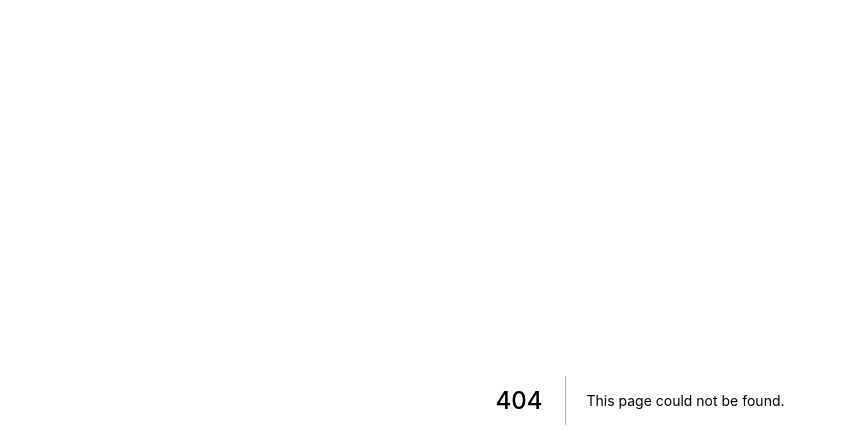
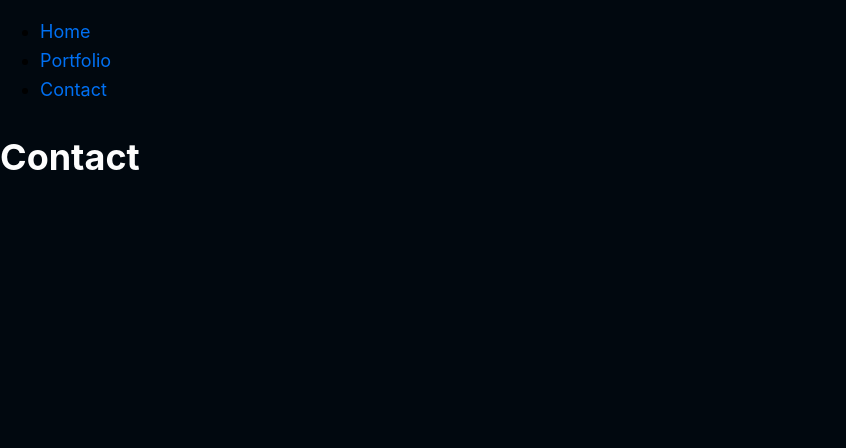
Before and after one commit to JoseDeFreitas/JoseDeFreitas-website, a Next.js app: page /contact in a window 1280 px wide. Before the commit this address had no page. Shown: the top 448 px of the page, without its empty margins (0-846 px from the left). Built offline with nearby package versions, Linux system fonts and the light colour scheme.

Commit message:
Add several pages

```diff
--- a/components/Navbar.js
+++ b/components/Navbar.js
@@ -1,9 +1,23 @@
+import Link from 'next/link'
+
 const Navbar = () => (
     <nav id="navbar">
         <ul>
-            <li>Home</li>
-            <li>Portfolio</li>
-            <li>Contact</li>
+            <li>
+                <Link href="/">
+                    <a>Home</a>
+                </Link>
+            </li>
+            <li>
+                <Link href="/portfolio">
+                    <a>Portfolio</a>
+                </Link>
+            </li>
+            <li>
+                <Link href="/contact">
+                    <a>Contact</a>
+                </Link>
+            </li>
         </ul>
     </nav>
 )
--- /dev/null
+++ b/pages/contact.js
@@ -0,0 +1,9 @@
+import Layout from '../components/Layout'
+
+export default function Contact() {
+    return (
+        <Layout>
+            <h1>Contact</h1>
+        </Layout>
+    )
+}
--- a/pages/index.js
+++ b/pages/index.js
@@ -5,7 +5,7 @@ export default function Home() {
     return (
         <div>
         <Head>
-        <title>Homepage - José De Freitas</title>
+            <title>Home - José De Freitas</title>
             <link rel="icon" href="/favicon.ico" />
         </Head>
 
--- a/styles/global.scss
+++ b/styles/global.scss
@@ -8,11 +8,15 @@ body {
         Cantarell, Fira Sans, Droid Sans, Helvetica Neue, sans-serif;
     line-height: 1.6;
     font-size: 18px;
-    background-color: #fcfcfc;
+    background-color: #01080f;
 }
 
 * {
     box-sizing: border-box;
+}
+
+p, h1, h2, span {
+    color: #fdfdfd;
 }
 
 a {
```
Also changed, not shown: pages/portfolio.js (added, +9 -0 lines), pages/portfolio/development.js (deleted, +0 -19 lines), pages/portfolio/programming.js (added, +9 -0 lines), pages/portfolio/translation.js (added, +9 -0 lines). Lines whose indentation alone changed are shown as unchanged.
